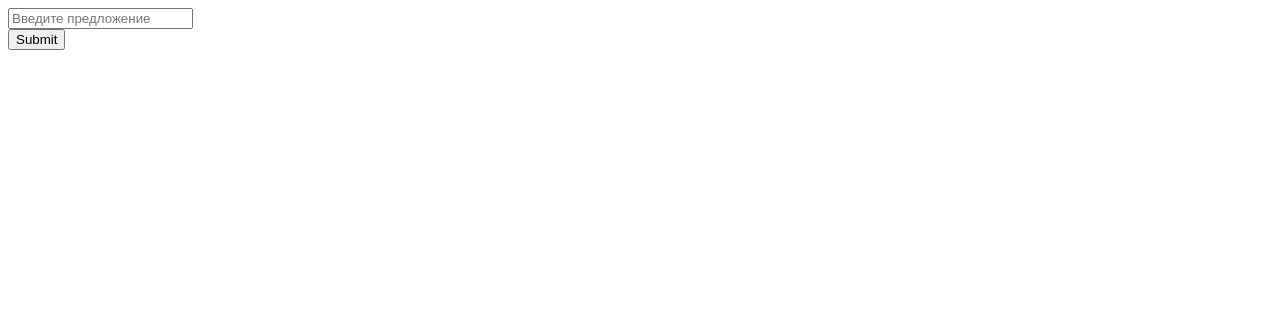
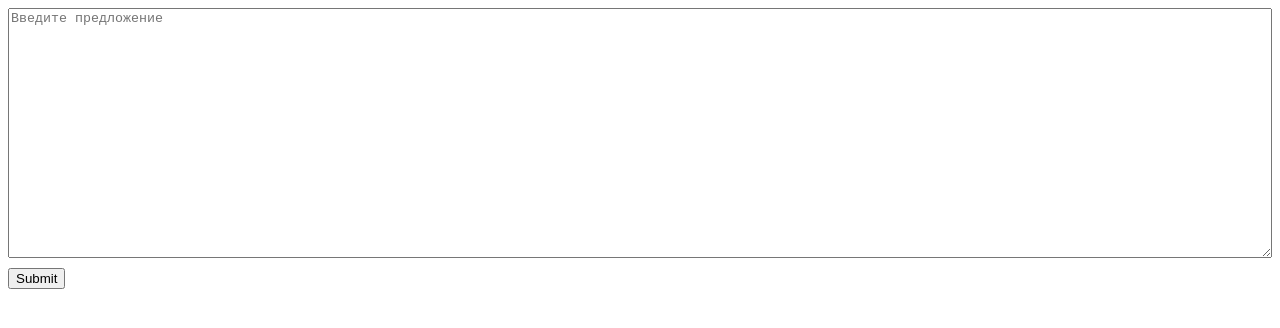
Before and after one commit to deadtriggerf5/Morpheme-of-words, a website: page index.html in a window 1280 px wide. Drawn offline with Linux system fonts and the light colour scheme.

Commit message:
Input to textarea

```diff
--- a/index.html
+++ b/index.html
@@ -3,11 +3,18 @@
         <title>
             Морфемный анализ
         </title>
+        <style>
+            #sentence {
+                width: 100%;
+                min-height: 250px;
+                margin-bottom: 10px;
+            }
+        </style>
     </head>
     <body>
         <div>
             <form method="POST" action="/word">
-                <input name="sentence" placeholder="Введите предложение"/>
+                <textarea id="sentence" name="sentence" placeholder="Введите предложение"></textarea>
                 <br/>
                 <input type="submit"/>
             </form>
```
